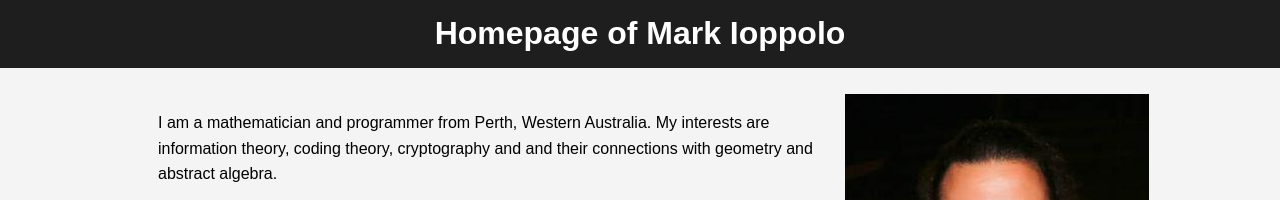
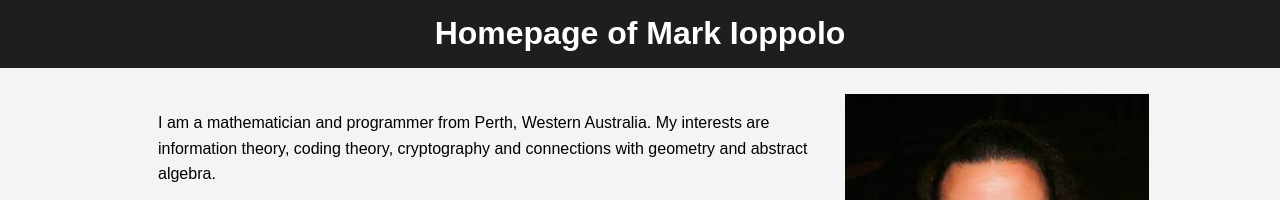
Before and after one commit to mioppolo/mioppolo.github.io, a plain HTML site: page index.html in a window 1280 px wide. Shown: the top 200 px of the page. Drawn offline with Linux system fonts and the light colour scheme.

Commit message:
Removed an extra extra word

```diff
--- a/index.html
+++ b/index.html
@@ -17,7 +17,7 @@
 
   <div class="container">
     <section id="main">
-      <p>I am a mathematician and programmer from Perth, Western Australia. My interests are information theory, coding theory, cryptography and and their connections with geometry and abstract algebra.</p>
+      <p>I am a mathematician and programmer from Perth, Western Australia. My interests are information theory, coding theory, cryptography and connections with geometry and abstract algebra.</p>
       <p> I completed my PhD at the UWA <a href="https://www.cmsc.io/">Centre for Mathematics of Symmetry and Computation</a> under John Bamberg, Alice Devillers and Cheryl E. Praeger. My <a href="doc/miopthesis.pdf" target="_blank">thesis</a> is titled "Codes in Johnson graphs associated with quadratic forms over GF(2)". A technical summary is available <a href="doc/miopsummary.pdf" target="_blank">here</a>.</p>
     </section>
 
```
